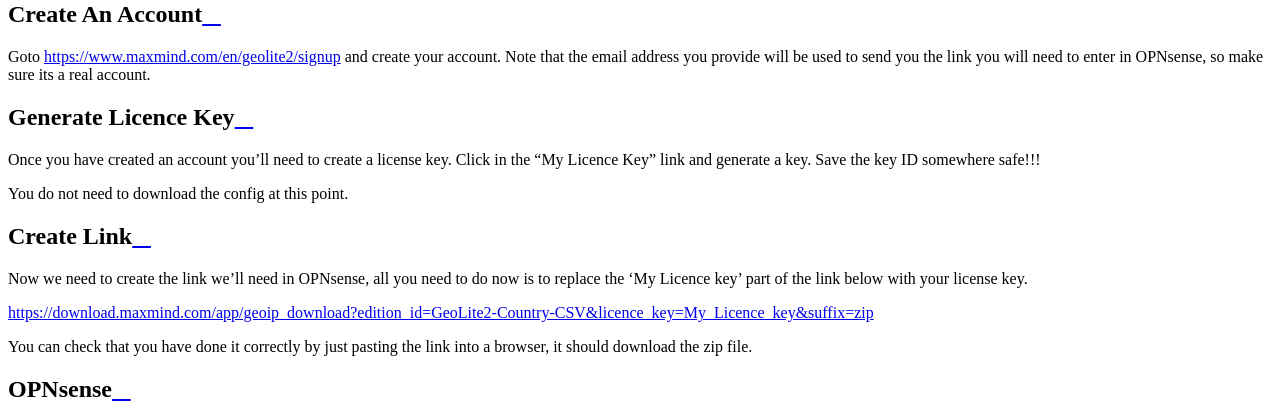
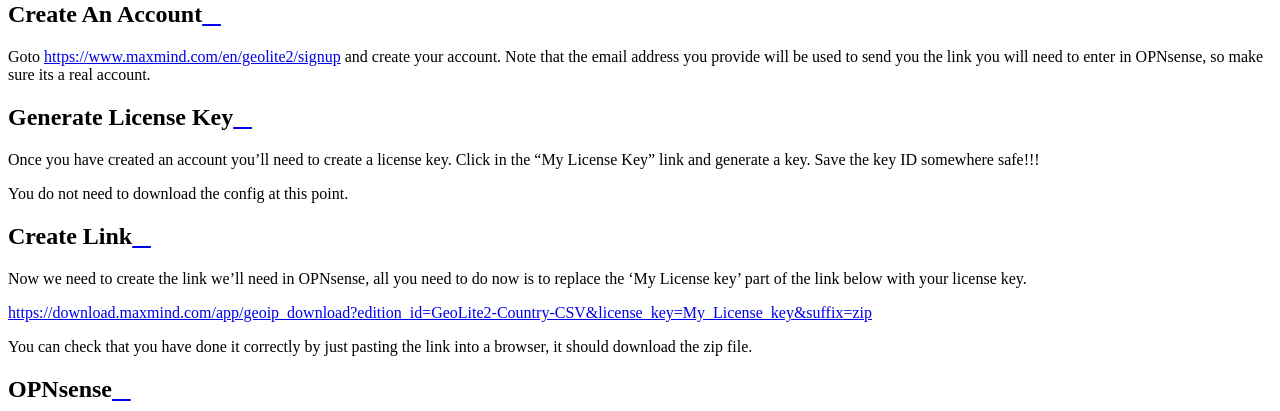
Before and after one commit to opnsense/docs, a Sphinx documentation site: the page built from source/manual/how-tos/maxmind_geo_ip.rst, in a window 1280 px wide. Shown: the part 641-1052 px from the top of the page. Built offline with Sphinx 7.4.7 and the Read the Docs theme 2.0.0, drawn with Linux system fonts in a browser that asks for light colours; pages that are not in the unit, such as notebooks, are missing from menus.

Commit message:
Change all references of "Licence" to "License" to comply with Maxmind URL
"Licence" -> "License"

```diff
--- a/source/manual/how-tos/maxmind_geo_ip.rst
+++ b/source/manual/how-tos/maxmind_geo_ip.rst
@@ -11,10 +11,10 @@
 Goto https://www.maxmind.com/en/geolite2/signup and create your account. Note that the email address you provide will be used to send you the link you will need to enter in OPNsense, so make sure its a real account.
 
 ######################
-Generate Licence Key
+Generate License Key
 ######################
 
-Once you have created an account you'll need to create a license key. Click in the "My Licence Key" link and generate a key. Save the key ID somewhere safe!!!
+Once you have created an account you'll need to create a license key. Click in the "My License Key" link and generate a key. Save the key ID somewhere safe!!!
 
 You do not need to download the config at this point.
 
@@ -22,9 +22,9 @@
 Create Link
 #############
 
-Now we need to create the link we'll need in OPNsense, all you need to do now is to replace the 'My Licence key' part of the link below with your license key.
+Now we need to create the link we'll need in OPNsense, all you need to do now is to replace the 'My License key' part of the link below with your license key.
 
-https://download.maxmind.com/app/geoip_download?edition_id=GeoLite2-Country-CSV&licence_key=My_Licence_key&suffix=zip
+https://download.maxmind.com/app/geoip_download?edition_id=GeoLite2-Country-CSV&license_key=My_License_key&suffix=zip
 
 You can check that you have done it correctly by just pasting the link into a browser, it should download the zip file.
 
```
